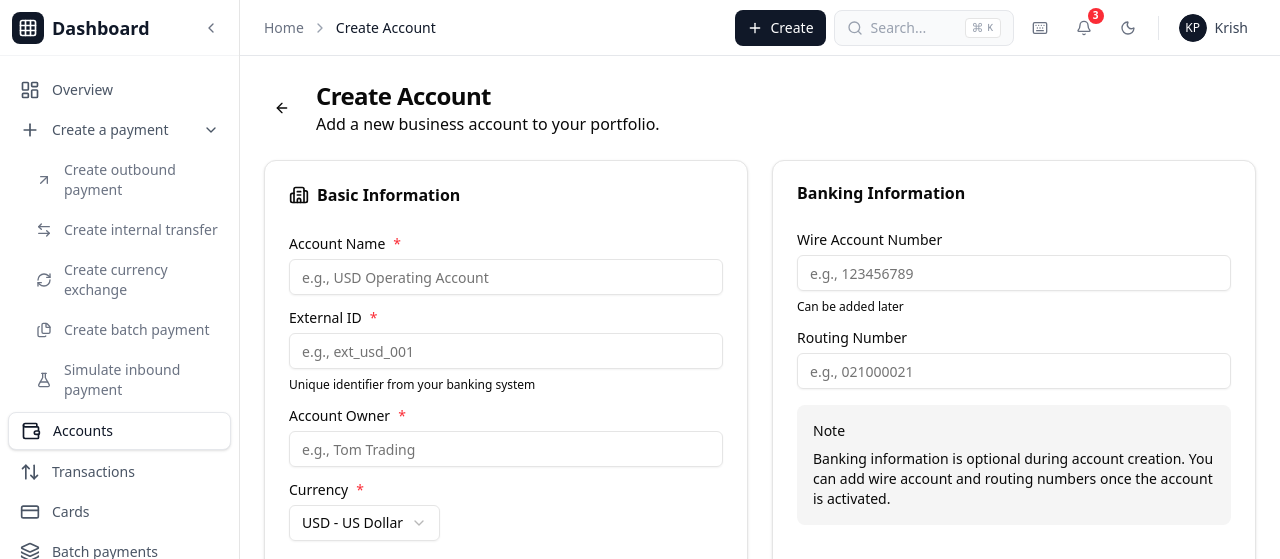
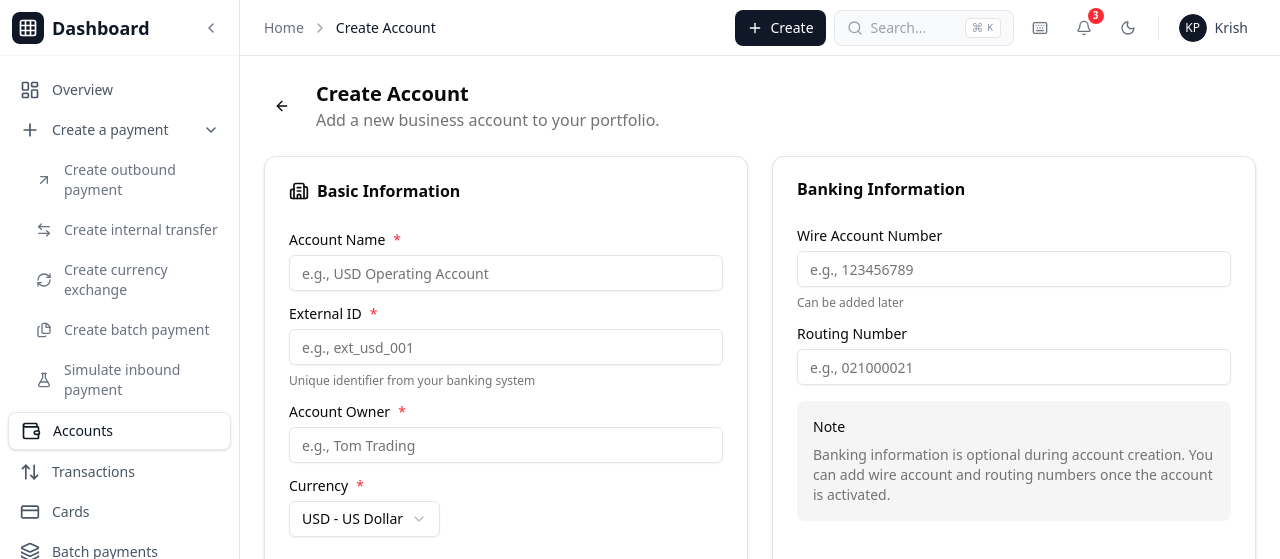
Before and after one commit to KrishPatell/instance-cloud-banking, a Next.js app: page /accounts/create in a window 1280 px wide. Shown: the top 559 px of the page. Built offline with nearby package versions, Linux system fonts and the light colour scheme.

Commit message:
polish(typography): Fix inline hsl styles in accounts/create
- Replace style={{ color: "hsl(var(--muted-foreground))" }} with text-muted-foreground
- Fix heading size to match other pages

```diff
--- a/src/app/accounts/create/page.tsx
+++ b/src/app/accounts/create/page.tsx
@@ -119,8 +119,8 @@ export default function CreateAccountPage() {
           </Button>
         </Link>
         <div>
-          <h1 className="text-2xl font-semibold tracking-tight">Create Account</h1>
-          <p style={{ color: "hsl(var(--muted-foreground))" }}>
+          <h1 className="text-xl font-semibold">Create Account</h1>
+          <p className="text-muted-foreground">
             Add a new business account to your portfolio.
           </p>
         </div>
@@ -165,7 +165,7 @@ export default function CreateAccountPage() {
                 {errors.externalId && (
                   <p className="text-sm text-red-500">{errors.externalId}</p>
                 )}
-                <p className="text-xs" style={{ color: "hsl(var(--muted-foreground))" }}>
+                <p className="text-xs text-muted-foreground">
                   Unique identifier from your banking system
                 </p>
               </div>
@@ -234,7 +234,7 @@ export default function CreateAccountPage() {
                   value={formData.wireAccountNumber}
                   onChange={(e) => handleInputChange("wireAccountNumber", e.target.value)}
                 />
-                <p className="text-xs" style={{ color: "hsl(var(--muted-foreground))" }}>
+                <p className="text-xs text-muted-foreground">
                   Can be added later
                 </p>
               </div>
@@ -251,7 +251,7 @@ export default function CreateAccountPage() {
 
               <div className="rounded-lg bg-muted p-4">
                 <h4 className="text-sm font-medium mb-2">Note</h4>
-                <p className="text-sm" style={{ color: "hsl(var(--muted-foreground))" }}>
+                <p className="text-sm text-muted-foreground">
                   Banking information is optional during account creation. You can add wire
                   account and routing numbers once the account is activated.
                 </p>
```
